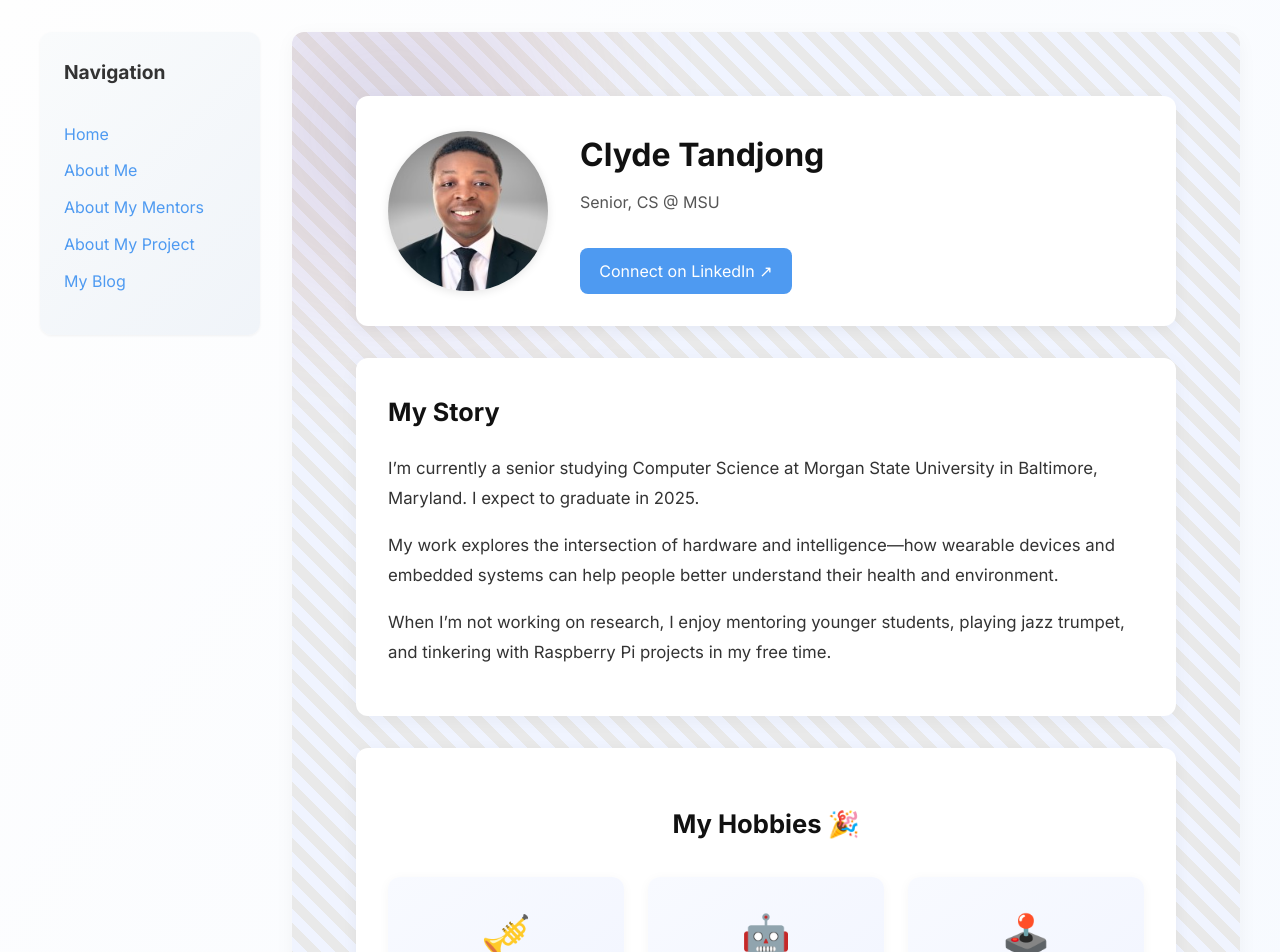
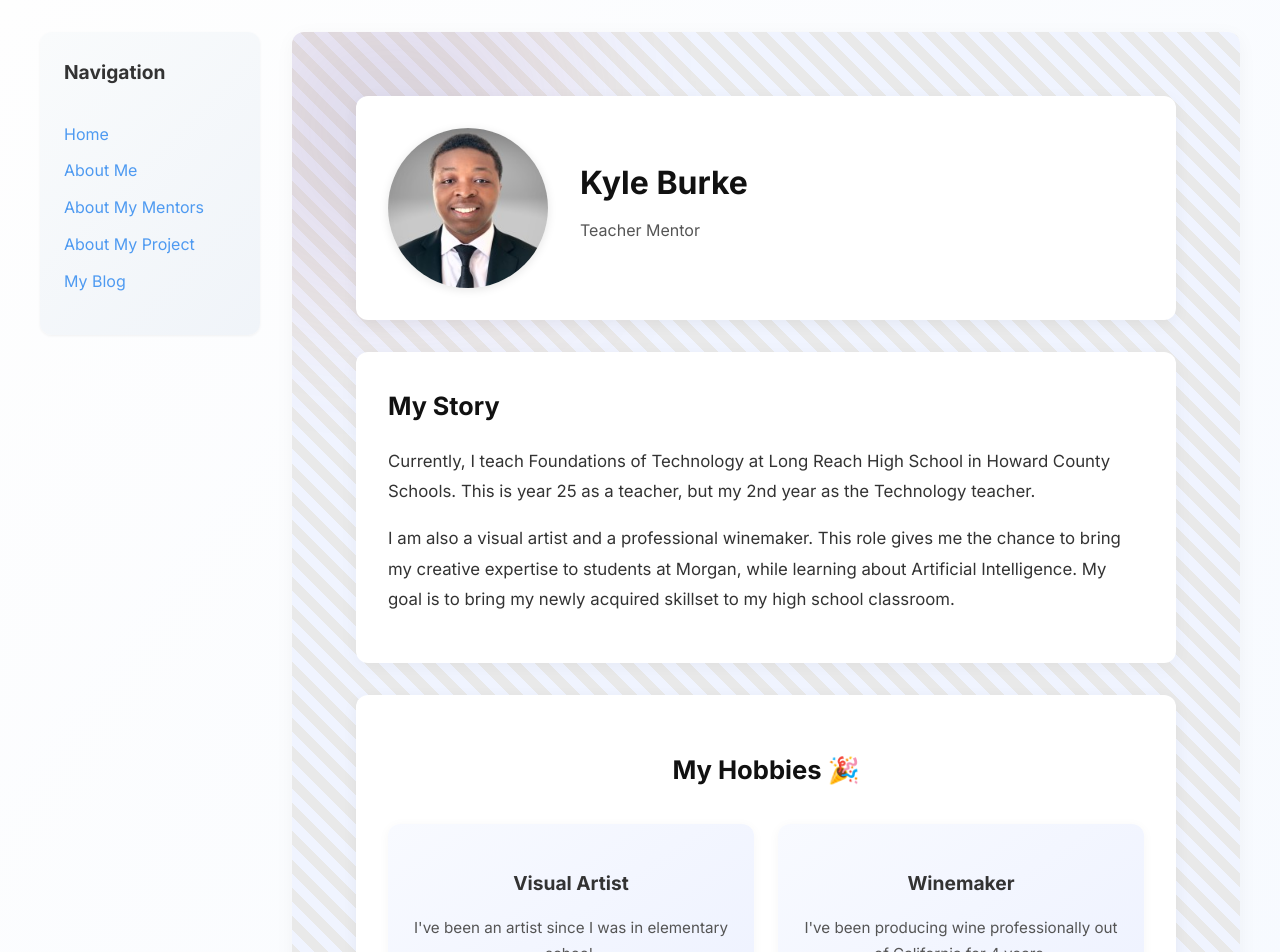
Before and after one commit to Mrsburke/Mrsburke.github.io, a Jekyll site: the page built from pages/about-me.md, in a window 1280 px wide and 1400 px high. Shown: the top 952 px of the window. Built offline with Jekyll 4.4.1, drawn with Linux system fonts in a browser that asks for light colours; some of the changed text lies outside the part shown.

Commit message:
Update about-me.md

```diff
--- a/pages/about-me.md
+++ b/pages/about-me.md
@@ -4,27 +4,24 @@ title: About Me
 permalink: /about-me.html
 
 about:
-  name: Clyde Tandjong
-  role: Senior, CS @ MSU
+  name: Kyle Burke
+  role: Teacher Mentor
   image: /assets/images/me.jpeg
-  linkedin: https://www.linkedin.com/in/clyde-tandjong-7a3ab0150/
+  linkedin:
   bio: |
-    I’m currently a senior studying Computer Science at Morgan State University in Baltimore, Maryland. I expect to graduate in 2025.
+    Currently, I teach Foundations of Technology at Long Reach High School in Howard County Schools. This is year 25 as a teacher, but my 2nd year as the Technology teacher.
 
-    My work explores the intersection of hardware and intelligence—how wearable devices and embedded systems can help people better understand their health and environment.
+    I am also a visual artist and a professional winemaker.  This role gives me the chance to bring my creative expertise to students at Morgan, while learning about Artificial Intelligence.  My goal is to bring my newly acquired skillset to my high school classroom.
 
-    When I’m not working on research, I enjoy mentoring younger students, playing jazz trumpet, and tinkering with Raspberry Pi projects in my free time.
 
   hobbies:
-    - icon: 🎺
-      title: Playing Trumpet
-      description: I’ve been playing trumpet since middle school and love improvising to Coltrane and Miles Davis tracks.
-    - icon: 🤖
-      title: Raspberry Pi Projects
-      description: I enjoy building mini smart devices—like home sensors and wearables—using Raspberry Pi.
-    - icon: 🕹️
-      title: Retro Gaming
-      description: I love modding old consoles and diving into pixel art games on emulators.
+    - icon:
+      title: Visual Artist
+      description: I've been an artist since I was in elementary school.
+    - icon:
+      title: Winemaker
+      description: I've been producing wine professionally out of California for 4 years.
+
 
   gallery:
     - image: /assets/images/me-guitar.png
```
